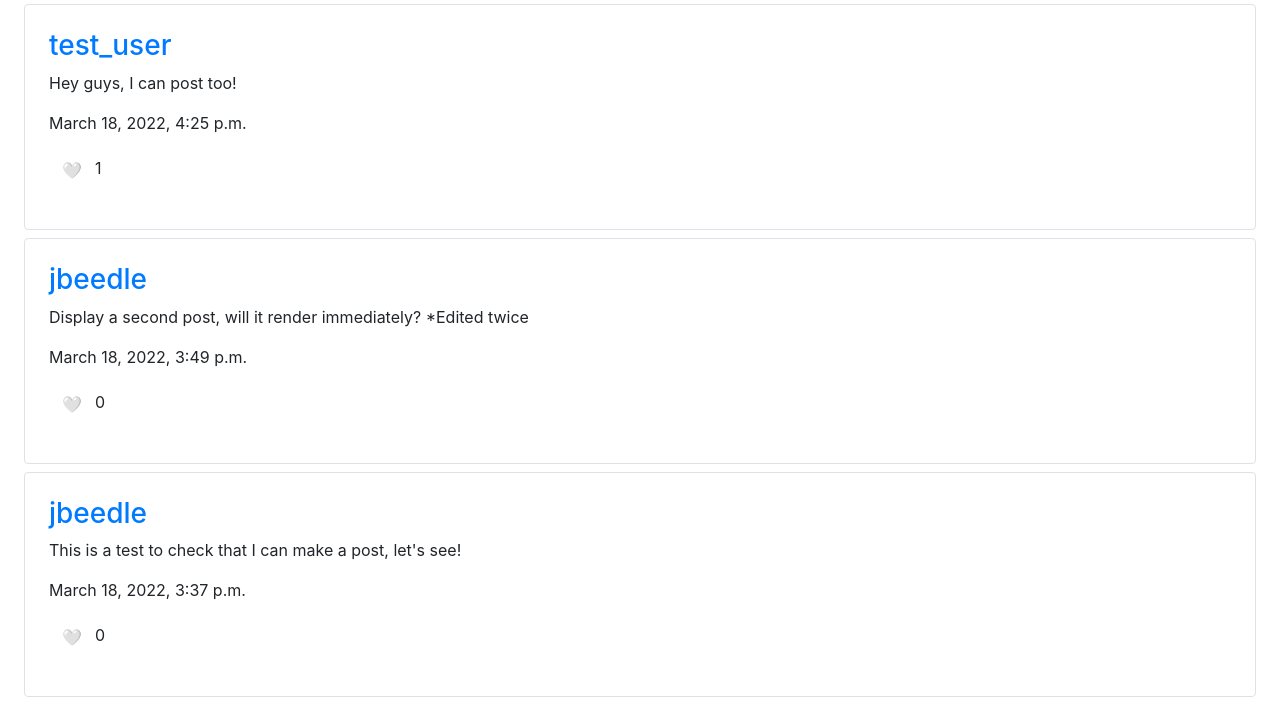
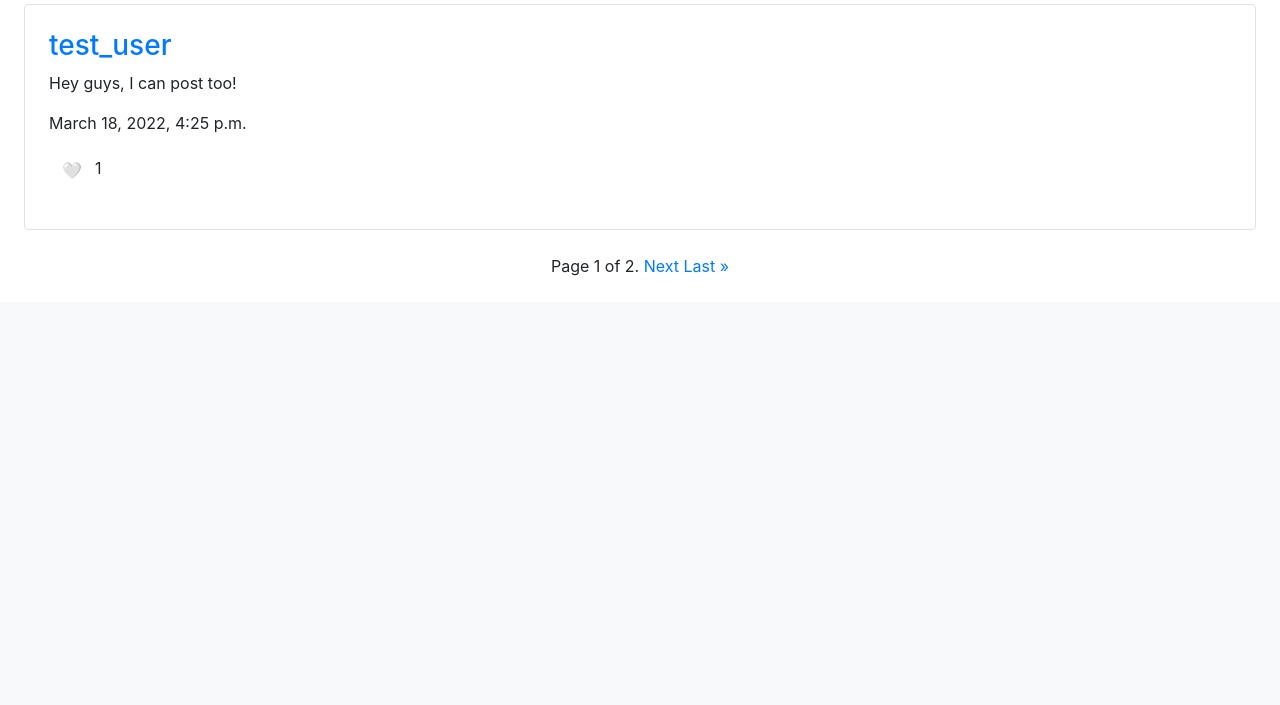
Before and after one commit to jbeedle19/project4, a Django app: page / in a window 1280 px wide. Shown: the part 2210-2915 px from the top of the page. After the commit the page ends 2486 px from the top, so only its background shows below. Run offline with Django 3.2, Linux system fonts and the light colour scheme; data comes from the database, SQL or seed files in the repository; both versions use the stored data as it was after the commit; some libraries are stand-ins or nearby versions.

Commit message:
pagination added to index route/page

```diff
--- a/network/templates/network/index.html
+++ b/network/templates/network/index.html
@@ -1,6 +1,7 @@
 {% extends "network/layout.html" %}
 
 {% block body %}
+
     <h1 class="ml-3">All Posts</h1>
     {% if user.is_authenticated %}
         <div class="border rounded mx-4 mb-2 p-4">
@@ -14,7 +15,7 @@
             </form>
         </div>
     {% endif %}
-    {% for post in posts %}
+    {% for post in page_obj %}
         <div class="border rounded mx-4 mb-2 p-4">
             <h3><a href="{% url 'profile' post.user.username %}">{{ post.user.username }}</a></h3>
             {% if post.user == request.user %}
@@ -37,4 +38,22 @@
             {% endif %}
         </div>
     {% endfor %}
+    <div class="pagination my-4 d-flex justify-content-center">
+        <span class="step-links">
+            {% if page_obj.has_previous %}
+                <a href="?page=1">&laquo; First</a>
+                <a href="?page={{ page_obj.previous_page_number }}">Previous</a>
+            {% endif %}
+
+            <span class="current">
+                Page {{ page_obj.number }} of {{ page_obj.paginator.num_pages }}.
+            </span>
+
+            {% if page_obj.has_next %}
+                <a href="?page={{ page_obj.next_page_number }}">Next</a>
+                <a href="?page={{ page_obj.paginator.num_pages }}">Last &raquo;</a>
+            {% endif %}
+        </span>
+    </div>
+
 {% endblock %}
--- a/network/views.py
+++ b/network/views.py
@@ -5,6 +5,7 @@ from django.views.decorators.csrf import csrf_exempt
 from django.db import IntegrityError
 from django.http import JsonResponse
 from django.http import HttpResponse, HttpResponseRedirect
+from django.core.paginator import Paginator
 from django.shortcuts import render
 from django.urls import reverse
 
@@ -12,8 +13,14 @@ from .models import User, Post, Like
 
 
 def index(request):
+    posts = Post.objects.all()
+    paginator = Paginator(posts, 10)
+
+    page_number = request.GET.get('page')
+    page_obj = paginator.get_page(page_number)
+
     return render(request, "network/index.html", {
-        'posts': Post.objects.all()
+        'page_obj': page_obj
     })
 
 
```
Also changed, not shown: db.sqlite3.
